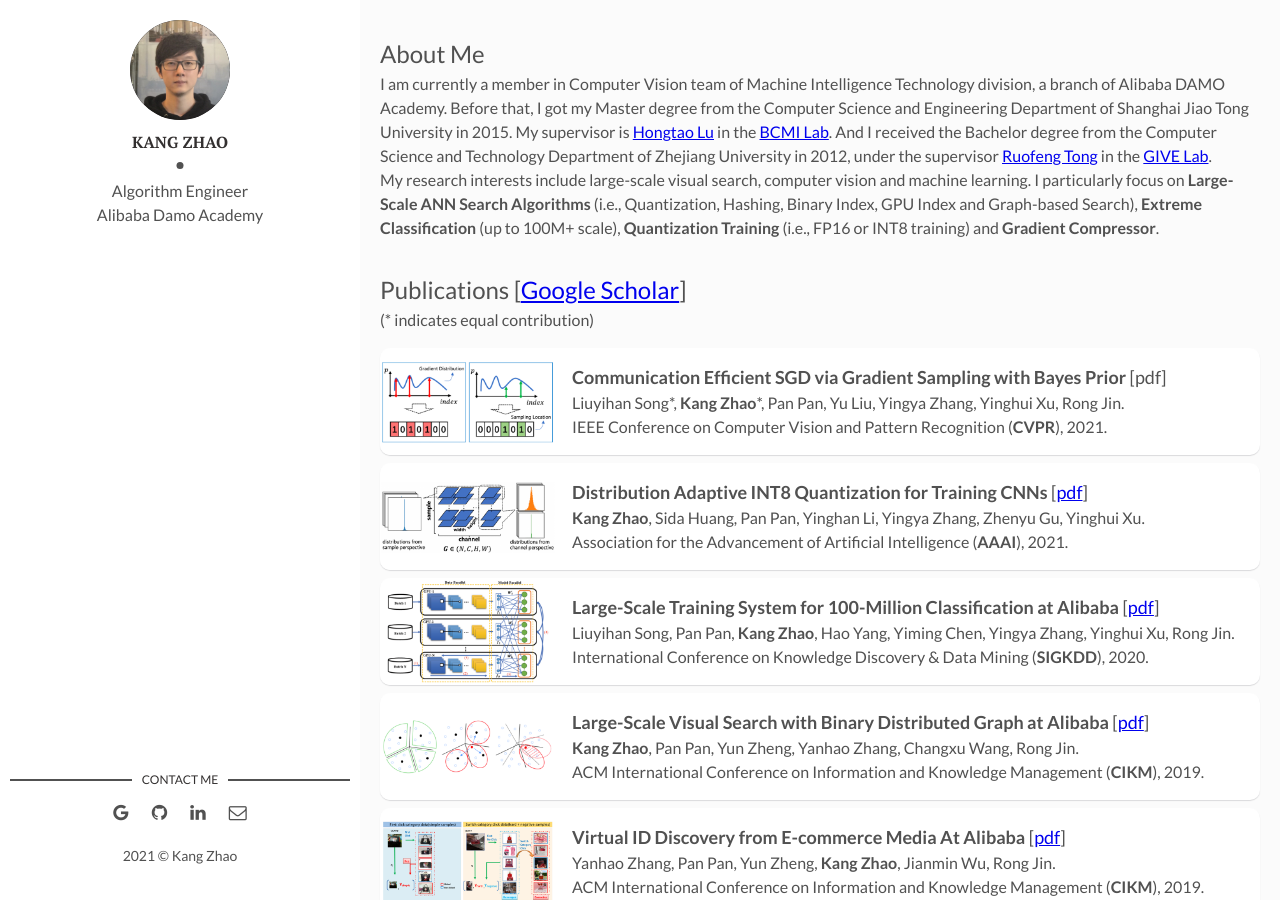
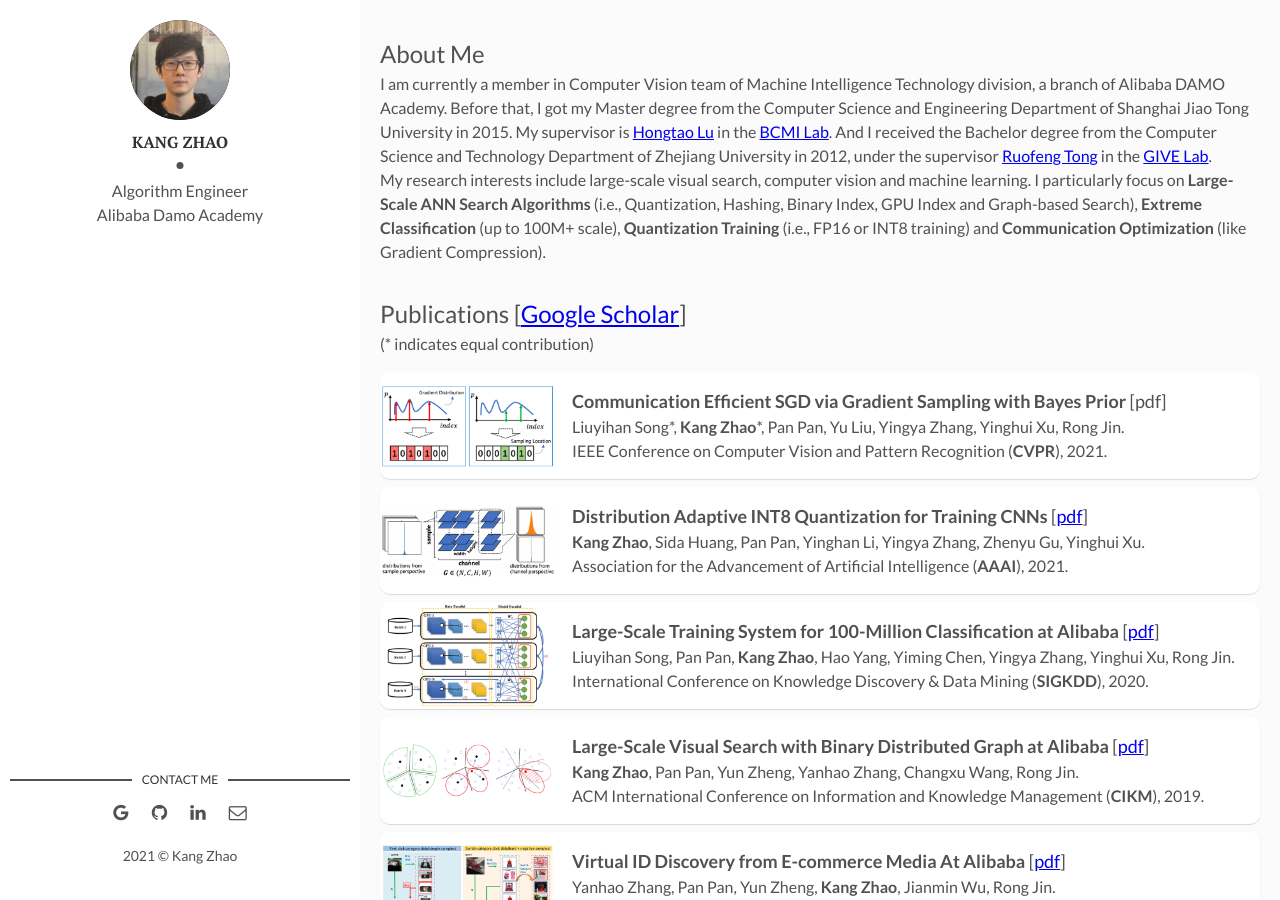
Before and after one commit to kangzhao2/kangzhao2.github.io, a Jekyll site: the page built from index.html, in a window 1280 px wide and 900 px high. Built offline with Jekyll 4.4.1, drawn with Linux system fonts in a browser that asks for light colours; the list of posts is cut into pages by our own code.

Commit message:
Update index.html

```diff
--- a/index.html
+++ b/index.html
@@ -2,7 +2,7 @@
 layout: main
 ---
 <body>
-<p><font size="5">About Me</font> <br>I am currently a member in Computer Vision team of Machine Intelligence Technology division, a branch of Alibaba DAMO Academy. Before that, I got my Master degree from the Computer Science and Engineering Department of Shanghai Jiao Tong University in 2015. My supervisor is <a href="http://www.cs.sjtu.edu.cn/PeopleDetail.aspx?id=95">Hongtao Lu</a> in the <a href="http://bcmi.sjtu.edu.cn/member.html">BCMI Lab</a>. And I received the Bachelor degree from the Computer Science and Technology Department of Zhejiang University in 2012, under the supervisor <a href="http://give.zju.edu.cn/memberHomepage/TongRuofeng.html">Ruofeng Tong</a> in the <a href="http://give.zju.edu.cn/portal/index.html">GIVE Lab</a>.<br>My research interests include large-scale visual search, computer vision and machine learning. I particularly focus on <b>Large-Scale ANN Search Algorithms</b> (i.e., Quantization, Hashing, Binary Index, GPU Index and Graph-based Search), <b>Extreme Classification</b> (up to 100M+ scale), <b>Quantization Training</b> (i.e., FP16 or INT8 training) and <b>Gradient Compressor</b>.
+<p><font size="5">About Me</font> <br>I am currently a member in Computer Vision team of Machine Intelligence Technology division, a branch of Alibaba DAMO Academy. Before that, I got my Master degree from the Computer Science and Engineering Department of Shanghai Jiao Tong University in 2015. My supervisor is <a href="http://www.cs.sjtu.edu.cn/PeopleDetail.aspx?id=95">Hongtao Lu</a> in the <a href="http://bcmi.sjtu.edu.cn/member.html">BCMI Lab</a>. And I received the Bachelor degree from the Computer Science and Technology Department of Zhejiang University in 2012, under the supervisor <a href="http://give.zju.edu.cn/memberHomepage/TongRuofeng.html">Ruofeng Tong</a> in the <a href="http://give.zju.edu.cn/portal/index.html">GIVE Lab</a>.<br>My research interests include large-scale visual search, computer vision and machine learning. I particularly focus on <b>Large-Scale ANN Search Algorithms</b> (i.e., Quantization, Hashing, Binary Index, GPU Index and Graph-based Search), <b>Extreme Classification</b> (up to 100M+ scale), <b>Quantization Training</b> (i.e., FP16 or INT8 training) and <b>Communication Optimization</b> (like Gradient Compression).
 </p>
 <p><font size="5">Publications [<a href="https://scholar.google.com/citations?user=02H8RBIAAAAJ&hl=zh-CN">Google Scholar</a>]</font><br>(* indicates equal contribution)</p>
 </body>
```
